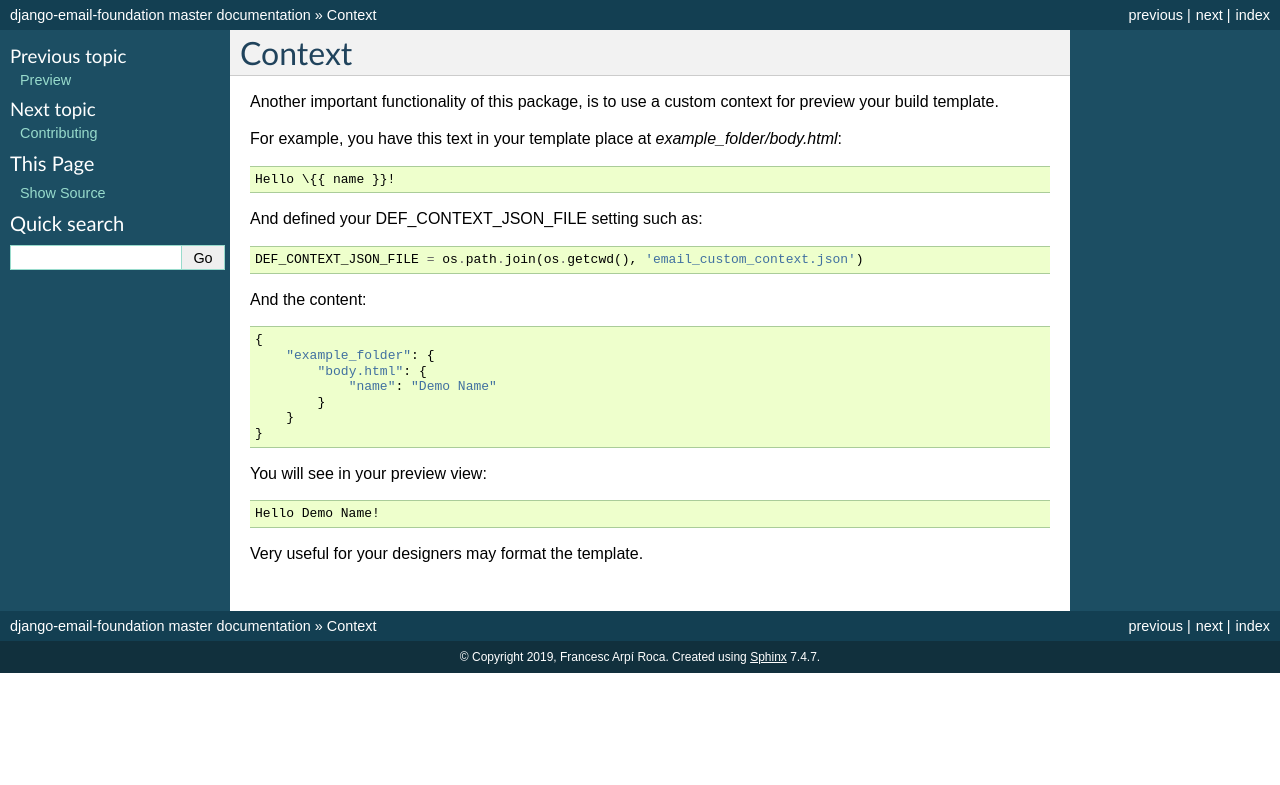
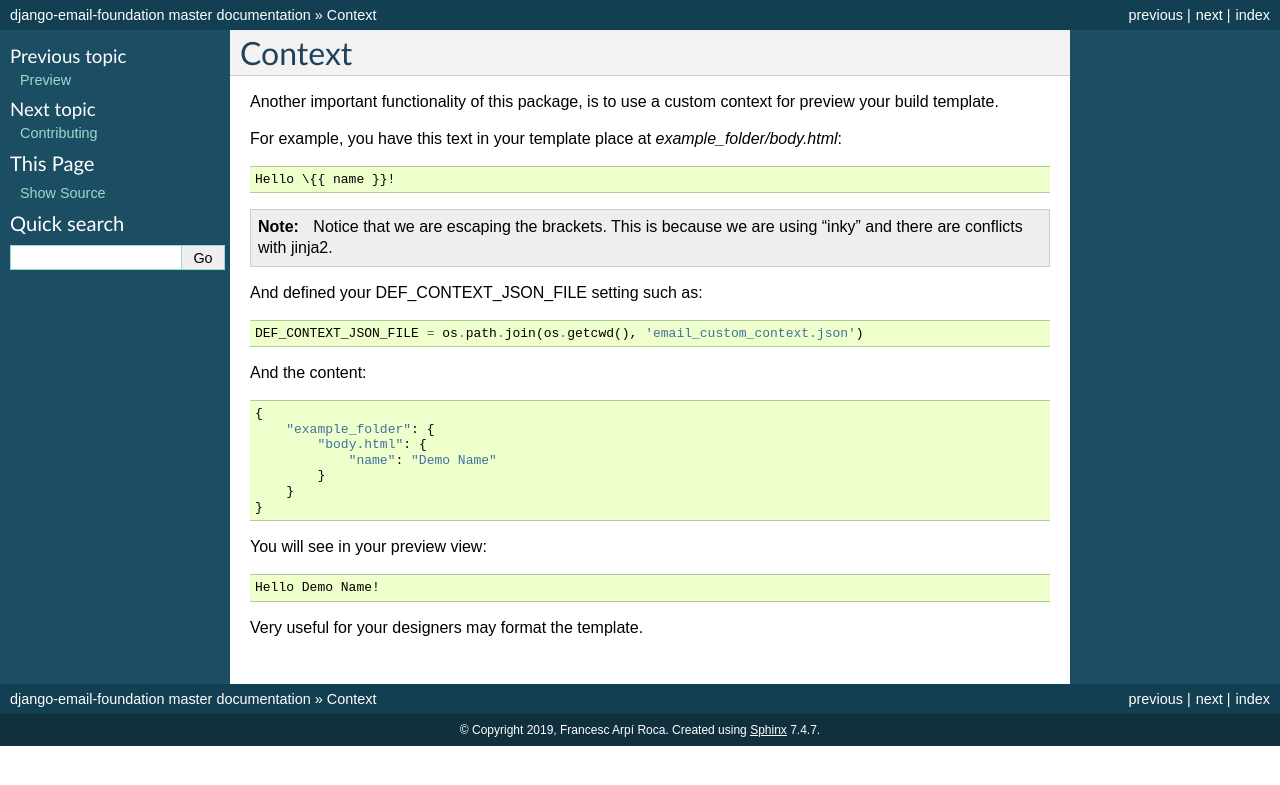
Before and after one commit to APSL/django-email-foundation, a Sphinx documentation site: the page built from docs/context.rst, in a window 1280 px wide. Shown: the top 785 px of the page. Built offline with Sphinx 7.4.7, drawn with Linux system fonts in a browser that asks for light colours.

Commit message:
Documentation improved

```diff
--- a/docs/context.rst
+++ b/docs/context.rst
@@ -7,6 +7,10 @@ Another important functionality of this package, is to use a custom context for
 For example, you have this text in your template place at *example_folder/body.html*::
 
     Hello \{{ name }}!
+
+
+.. note:: Notice that we are escaping the brackets. This is because we are using "inky" and there are
+   conflicts with jinja2.
 
 And defined your DEF_CONTEXT_JSON_FILE setting such as::
 
--- a/docs/contributing.rst
+++ b/docs/contributing.rst
@@ -15,8 +15,8 @@ information about how to write the test.
 
 Please follow the PEP8 coventions and in case you write additional features don’t forget to write the tests for them.
 
-Running the tests
------------------
+Running tests
+-------------
 
 You tu install those python packages in your virtualenv::
 
```
